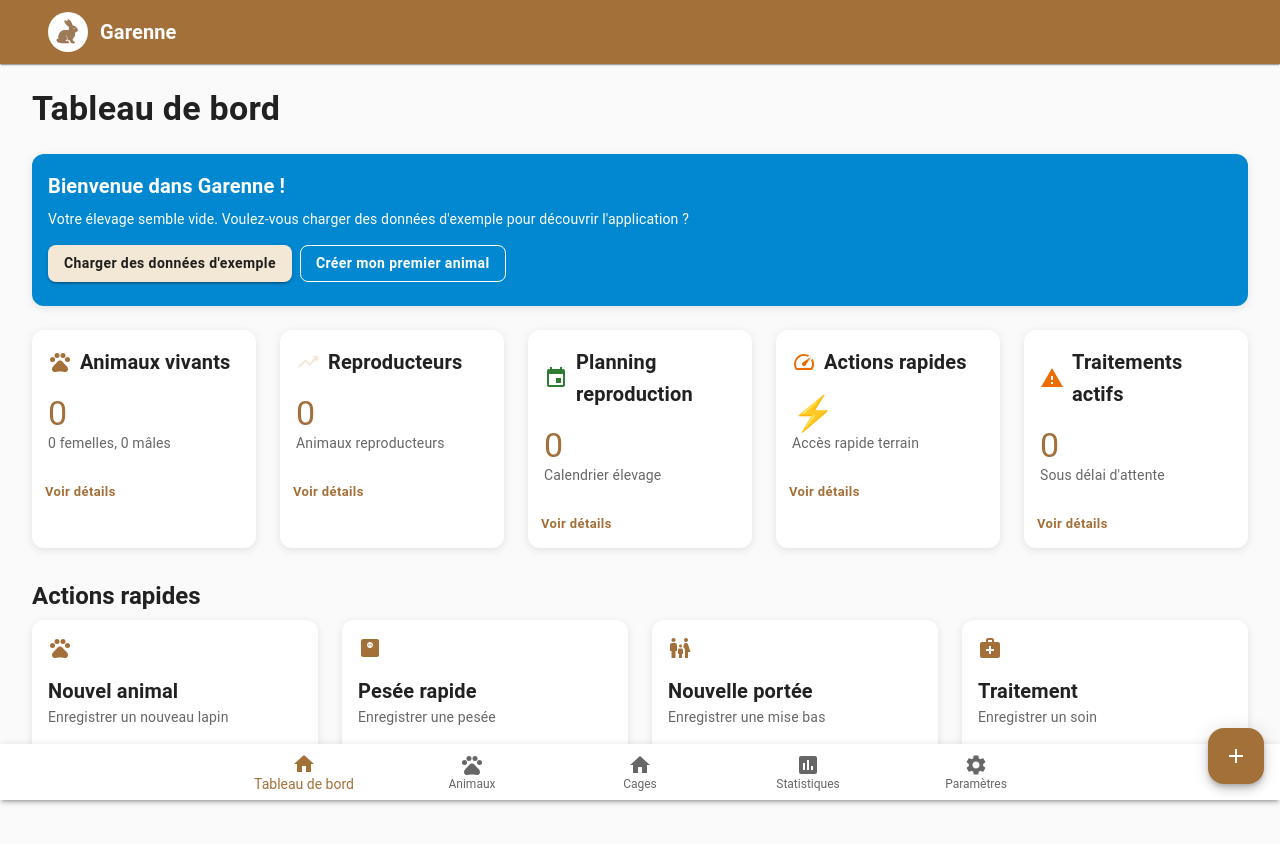
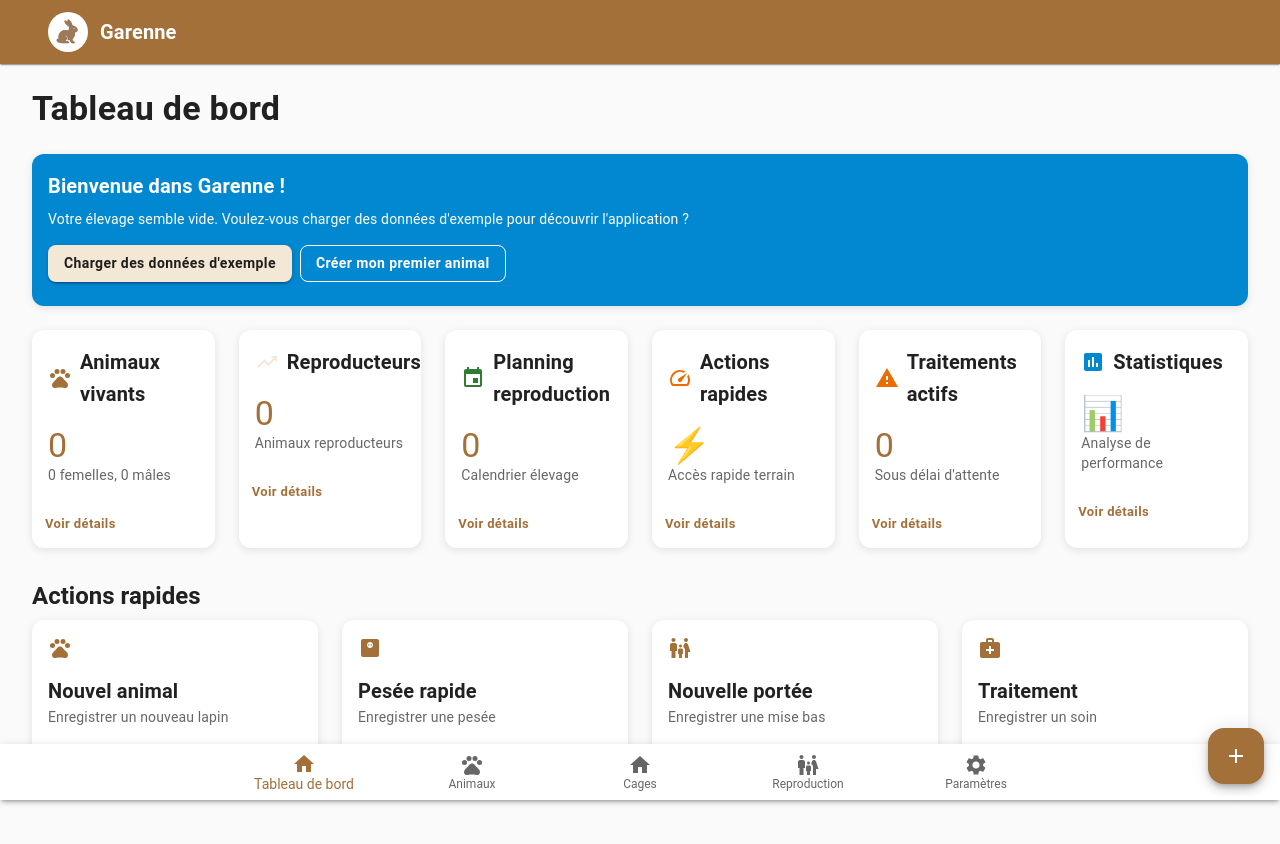
Before and after one commit to hankerspace/garenne, a React (Vite) app: page / in a window 1280 px wide. Shown: the top 844 px of the page. Built offline with nearby package versions, Linux system fonts and the light colour scheme.

Commit message:
Améliorer la cohérence de navigation: Reproduction en navigation principale
Co-authored-by: hankerspace <303649+hankerspace@users.noreply.github.com>

```diff
--- a/src/App.tsx
+++ b/src/App.tsx
@@ -16,7 +16,7 @@ import {
 import {
   Home as HomeIcon,
   Pets as PetsIcon,
-  Assessment as StatsIcon,
+  FamilyRestroom as ReproductionIcon,
   Settings as SettingsIcon,
   Home as CageIcon,
 } from '@mui/icons-material';
@@ -52,7 +52,7 @@ function App() {
     if (location.pathname === '/') return 0;
     if (location.pathname.startsWith('/animals')) return 1;
     if (location.pathname.startsWith('/cages')) return 2;
-    if (location.pathname.startsWith('/statistics')) return 3;
+    if (location.pathname.startsWith('/planning') || location.pathname.startsWith('/litters')) return 3;
     if (location.pathname.startsWith('/settings') || location.pathname.startsWith('/tags')) return 4;
     return 0;
   }, [location.pathname]);
@@ -69,7 +69,7 @@ function App() {
         navigate('/cages/visualization');
         break;
       case 3:
-        navigate('/statistics');
+        navigate('/planning');
         break;
       case 4:
         navigate('/settings');
@@ -153,8 +153,8 @@ function App() {
               icon={<CageIcon />}
             />
             <BottomNavigationAction
-              label={t('nav.statistics')}
-              icon={<StatsIcon />}
+              label={t('nav.reproduction')}
+              icon={<ReproductionIcon />}
             />
             <BottomNavigationAction
               label={t('nav.settings')}
--- a/src/pages/DashboardPage.tsx
+++ b/src/pages/DashboardPage.tsx
@@ -23,6 +23,7 @@ import {
   Warning,
   Event as EventIcon,
   Speed as SpeedIcon,
+  Assessment as StatsIcon,
 } from '@mui/icons-material';
 import { useState } from 'react';
 import { useNavigate } from 'react-router-dom';
@@ -103,6 +104,13 @@ const DashboardPage = () => {
       subtitle: 'Sous délai d\'attente',
       action: () => navigate('/animals?filter=treatments'),
     },
+    {
+      title: 'Statistiques',
+      value: '📊',
+      icon: <StatsIcon color="info" />,
+      subtitle: 'Analyse de performance',
+      action: () => navigate('/statistics'),
+    },
   ];
 
   return (
@@ -146,7 +154,7 @@ const DashboardPage = () => {
 
       <Grid container spacing={{ xs: 2, sm: 3 }} sx={{ mb: { xs: 3, sm: 4 } }}>
         {kpiCards.map((card, index) => (
-          <Grid item xs={12} sm={6} lg={2.4} key={index}>
+          <Grid item xs={12} sm={6} md={4} lg={2} key={index}>
             <Card sx={{
               height: '100%',
               transition: 'transform 0.2s ease-in-out, box-shadow 0.2s ease-in-out',
--- a/src/services/i18n.service.ts
+++ b/src/services/i18n.service.ts
@@ -51,6 +51,7 @@ export interface Translations {
     statistics: string;
     settings: string;
     planning: string;
+    reproduction: string;
   };
 
   // Animals
@@ -236,6 +237,7 @@ const frTranslations: Translations = {
     statistics: 'Statistiques',
     settings: 'Paramètres',
     planning: 'Planning',
+    reproduction: 'Reproduction',
   },
   animals: {
     title: 'Gestion des animaux',
@@ -402,6 +404,7 @@ const enTranslations: Translations = {
     statistics: 'Statistics',
     settings: 'Settings',
     planning: 'Planning',
+    reproduction: 'Reproduction',
   },
   animals: {
     title: 'Animal Management',
@@ -568,6 +571,7 @@ const esTranslations: Translations = {
     statistics: 'Estadísticas',
     settings: 'Configuración',
     planning: 'Planificación',
+    reproduction: 'Reproducción',
   },
   animals: {
     title: 'Gestión de Animales',
```
